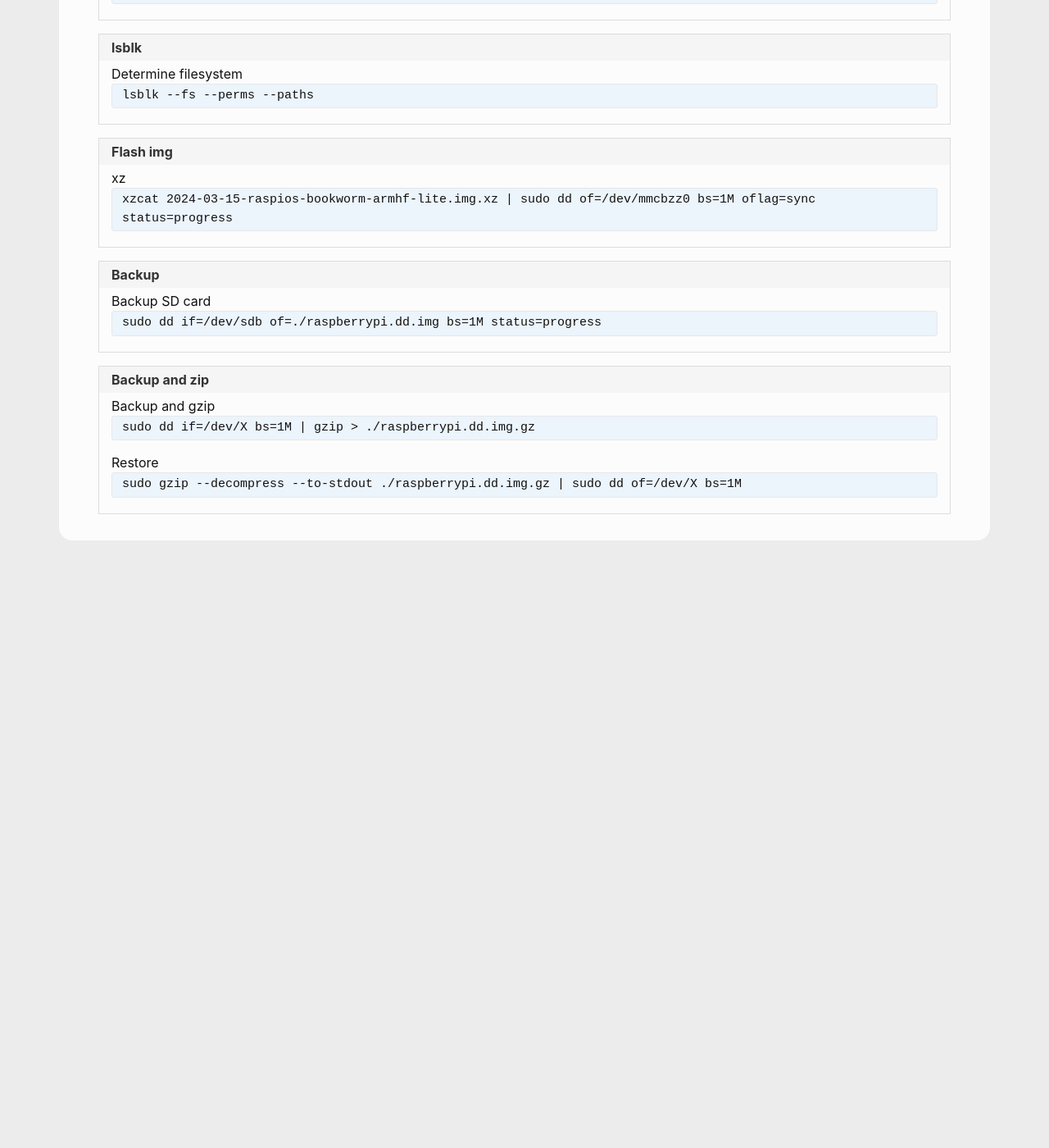
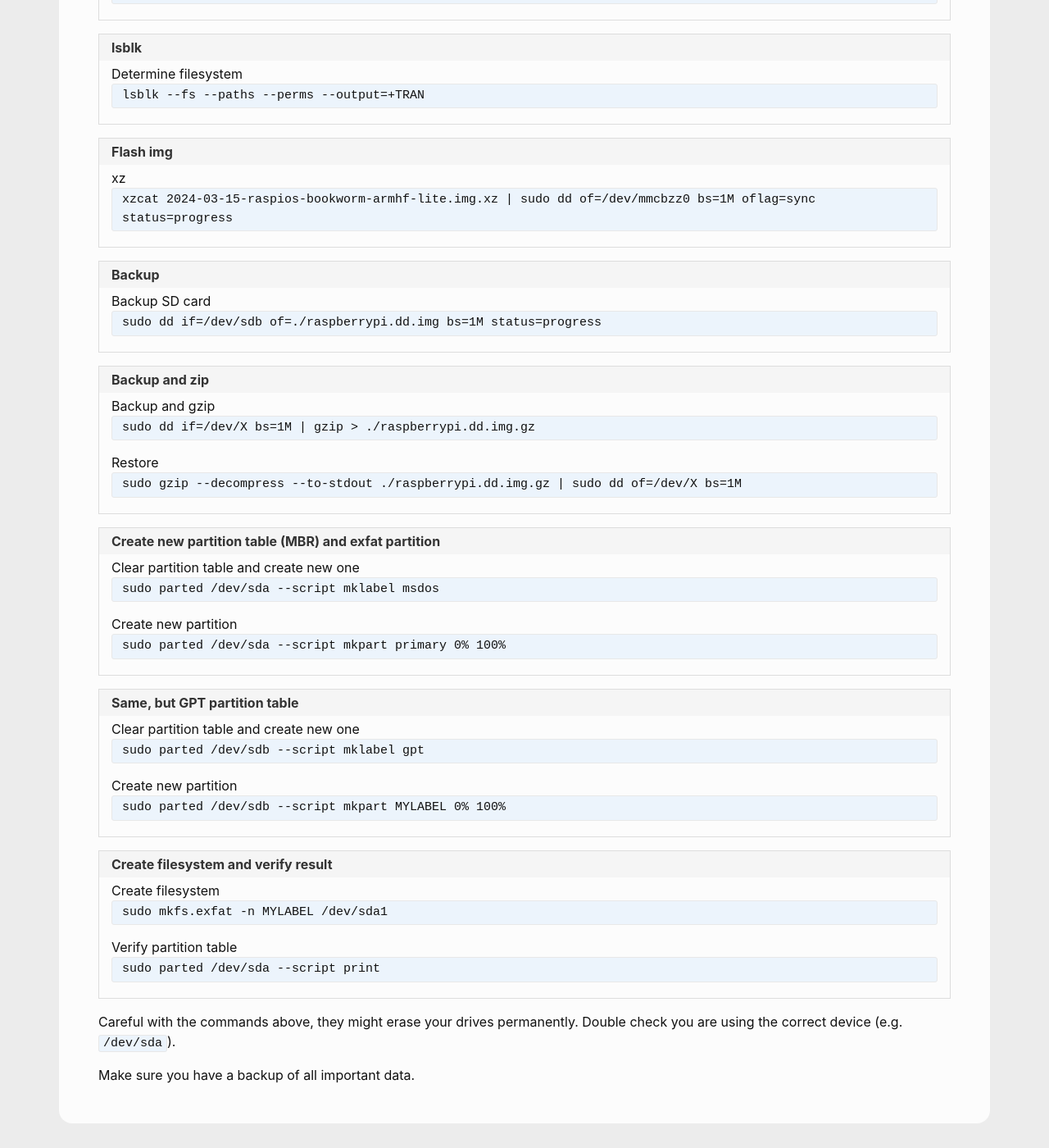
Before and after one commit to andreas-mausch/cheatsheets, a Jekyll site: the page built from _cheatsheets/partitions.md, in a window 1280 px wide and 1400 px high, scrolled down 465 px. Shown: the whole window at 82% size. Built offline with Jekyll 4.4.1, drawn with Linux system fonts in a browser that asks for light colours; before the commit the page ends 1154 px from its top, so only the background shows below that.

Commit message:
partitions: Create new partition table and partition

```diff
--- a/_cheatsheets/partitions.md
+++ b/_cheatsheets/partitions.md
@@ -11,7 +11,7 @@ section:
       Item sizes, sorted: du -sh --apparent-size * | sort -h
   - name: lsblk
     commands:
-      Determine filesystem: lsblk --fs --perms --paths
+      Determine filesystem: lsblk --fs --paths --perms --output=+TRAN
   - name: Flash img
     commands:
       xz: xzcat 2024-03-15-raspios-bookworm-armhf-lite.img.xz | sudo dd of=/dev/mmcbzz0 bs=1M oflag=sync status=progress
@@ -22,4 +22,22 @@ section:
     commands:
       Backup and gzip: sudo dd if=/dev/X bs=1M | gzip > ./raspberrypi.dd.img.gz
       Restore: sudo gzip --decompress --to-stdout ./raspberrypi.dd.img.gz | sudo dd of=/dev/X bs=1M
+  - name: Create new partition table (MBR) and exfat partition
+    commands:
+      Clear partition table and create new one: sudo parted /dev/sda --script mklabel msdos
+      Create new partition: sudo parted /dev/sda --script mkpart primary 0% 100%
+  - name: Same, but GPT partition table
+    commands:
+      Clear partition table and create new one: sudo parted /dev/sdb --script mklabel gpt
+      Create new partition: sudo parted /dev/sdb --script mkpart MYLABEL 0% 100%
+  - name: Create filesystem and verify result
+    commands:
+      Create filesystem: sudo mkfs.exfat -n MYLABEL /dev/sda1
+      Verify partition table: sudo parted /dev/sda --script print
 ---
+
+Careful with the commands above, they might erase
+your drives permanently.
+Double check you are using the correct device (e.g. `/dev/sda`).
+
+Make sure you have a backup of all important data.
```
